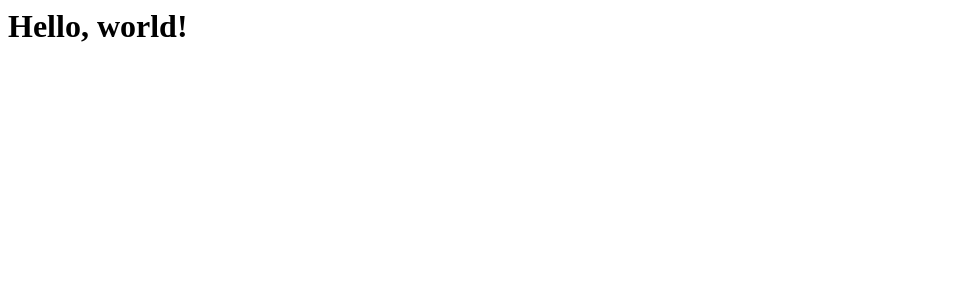
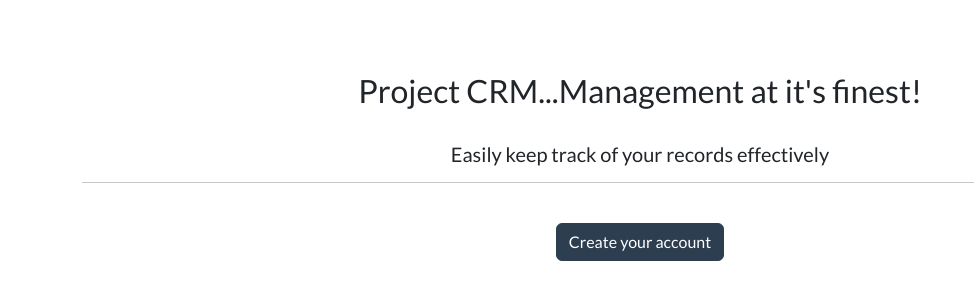
Before and after one commit to softdeveloper23/crm-django, a Django app: page / in a window 1280 px wide. Shown: the top 300 px of the page, without its empty margins (0-974 px from the left). Run offline with Django 5.2, Linux system fonts and the light colour scheme.

Commit message:
Added HTML code to index.html

```diff
--- a/crm/static/css/styles.css
+++ /dev/null
@@ -1,3 +0,0 @@
-h1 {
-    color: red;
-}
--- a/crm/webapp/templates/webapp/base.html
+++ b/crm/webapp/templates/webapp/base.html
@@ -27,7 +27,7 @@
 
         {% block content %}
 
-        {% endblock content %}
+        {% endblock %}
     </div>
     <!-- JS from app.js -->
     <script src="{% static 'js/app.js' %}"></script>
--- a/crm/webapp/templates/webapp/index.html
+++ b/crm/webapp/templates/webapp/index.html
@@ -1 +1,18 @@
-<h1>Hello, world!</h1>
+{% extends "webapp/base.html" %}
+
+{% block content %}
+
+    <body>
+        <br>
+        <br>
+        <div class="text-center">
+            <h3>Project CRM...Management at it's finest!</h3>
+            <br>
+            <h5>Easily keep track of your records effectively</h5>
+            <hr>
+            <br>
+            <a class="btn btn-primary" type="button" href="{% url '' %}">Create your account</a>
+        </div>
+    </body>
+
+{% endblock %}
--- a/crm/webapp/views.py
+++ b/crm/webapp/views.py
@@ -1,6 +1,5 @@
 from django.shortcuts import render
 
-from django.http import HttpResponse
 
 def home(request):
     return render(request, "webapp/index.html")
```
